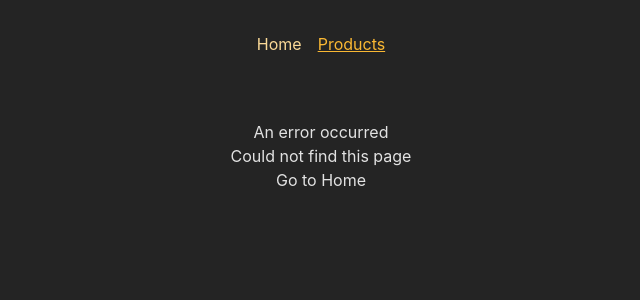
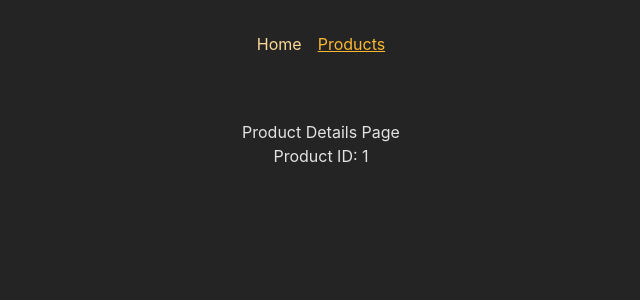
Before and after one commit to devProMaleek/react-router-tutorial, a React (Create React App) app: page /products/1 in a window 1280 px wide. Shown: the top 300 px of the page, without its empty margins (319-959 px from the left). Built offline with nearby package versions, Linux system fonts and the light colour scheme.

Commit message:
Defining and using Dynamic Routes
I can use dynamic routes now

```diff
--- a/src/App.js
+++ b/src/App.js
@@ -4,6 +4,7 @@ import Productpage from './Pages/Productpage';
 import RootLayout from './Layout/RootLayout';
 import Errorpage from './Pages/Errorpage';
 import NotFound from './Pages/NotFound';
+import ProductDetailsPage from './Pages/ProductDetailsPage';
 
 const router = createBrowserRouter([
   {
@@ -12,6 +13,7 @@ const router = createBrowserRouter([
     children: [
       { path: '/', element: <Homepage /> },
       { path: '/products', element: <Productpage /> },
+      { path: '/products/:productId', element: <ProductDetailsPage /> },
     ],
     errorElement: <Errorpage />,
   },
--- /dev/null
+++ b/src/Pages/ProductDetailsPage.jsx
@@ -0,0 +1,16 @@
+import React from 'react'
+import { useParams } from 'react-router-dom'
+
+const ProductDetailsPage = () => {
+  const { productId } = useParams()
+
+
+  return (
+    <>
+      <h1>Product Details Page</h1>
+      <p>Product ID: {productId}</p>
+    </>
+  )
+}
+
+export default ProductDetailsPage
--- a/src/components/MainNavigation.jsx
+++ b/src/components/MainNavigation.jsx
@@ -10,12 +10,12 @@ const MainNavigation = (props) => {
       <nav>
         <ul className={classes.list}>
           <li>
-            <NavLink to="/" className={({ isActive }) => isActive && classes.active} end>
+            <NavLink to="/" className={({ isActive }) => isActive ? classes.active : undefined} end>
               Home
             </NavLink>
           </li>
           <li>
-            <NavLink to="/products" className={({ isActive }) => isActive && classes.active}>
+            <NavLink to="/products" className={({ isActive }) => isActive ? classes.active : undefined}>
               Products
             </NavLink>
           </li>
```
